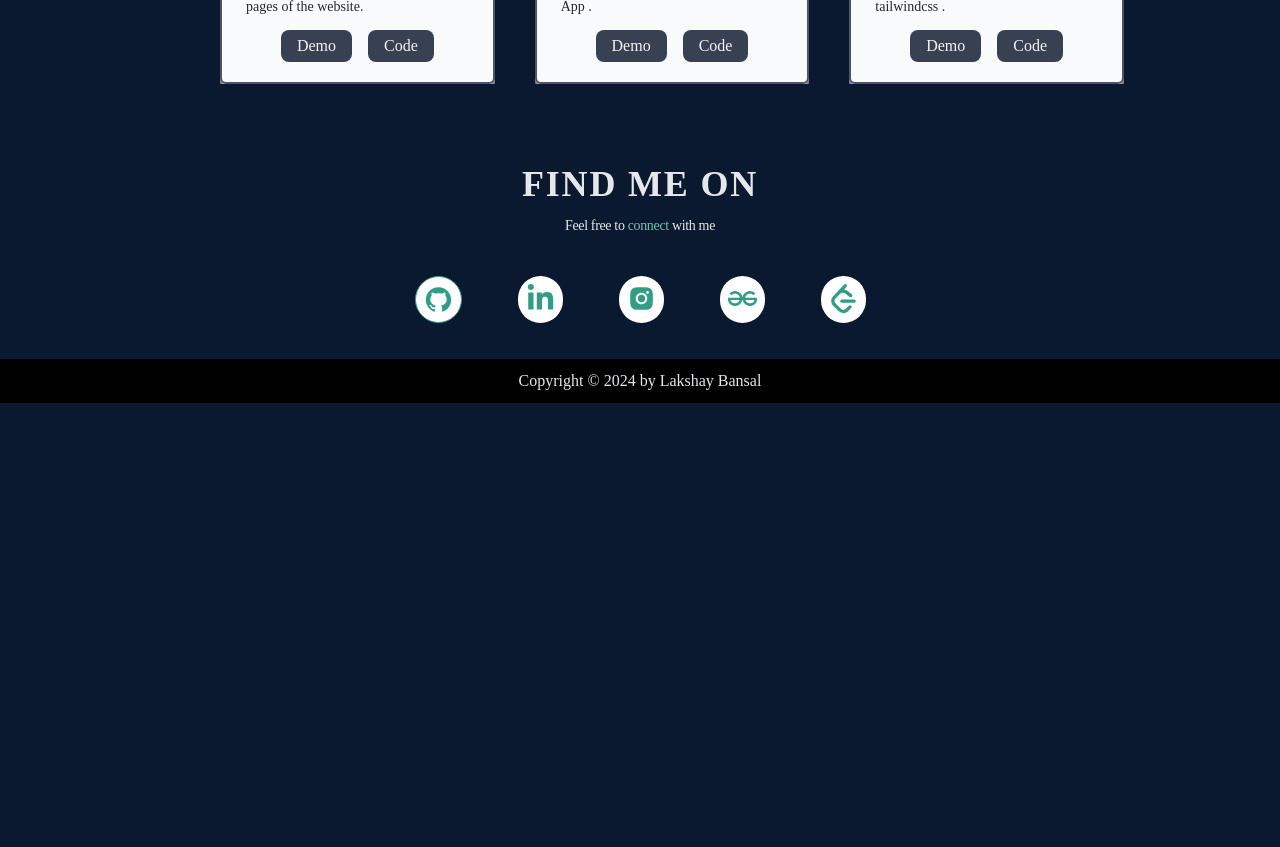
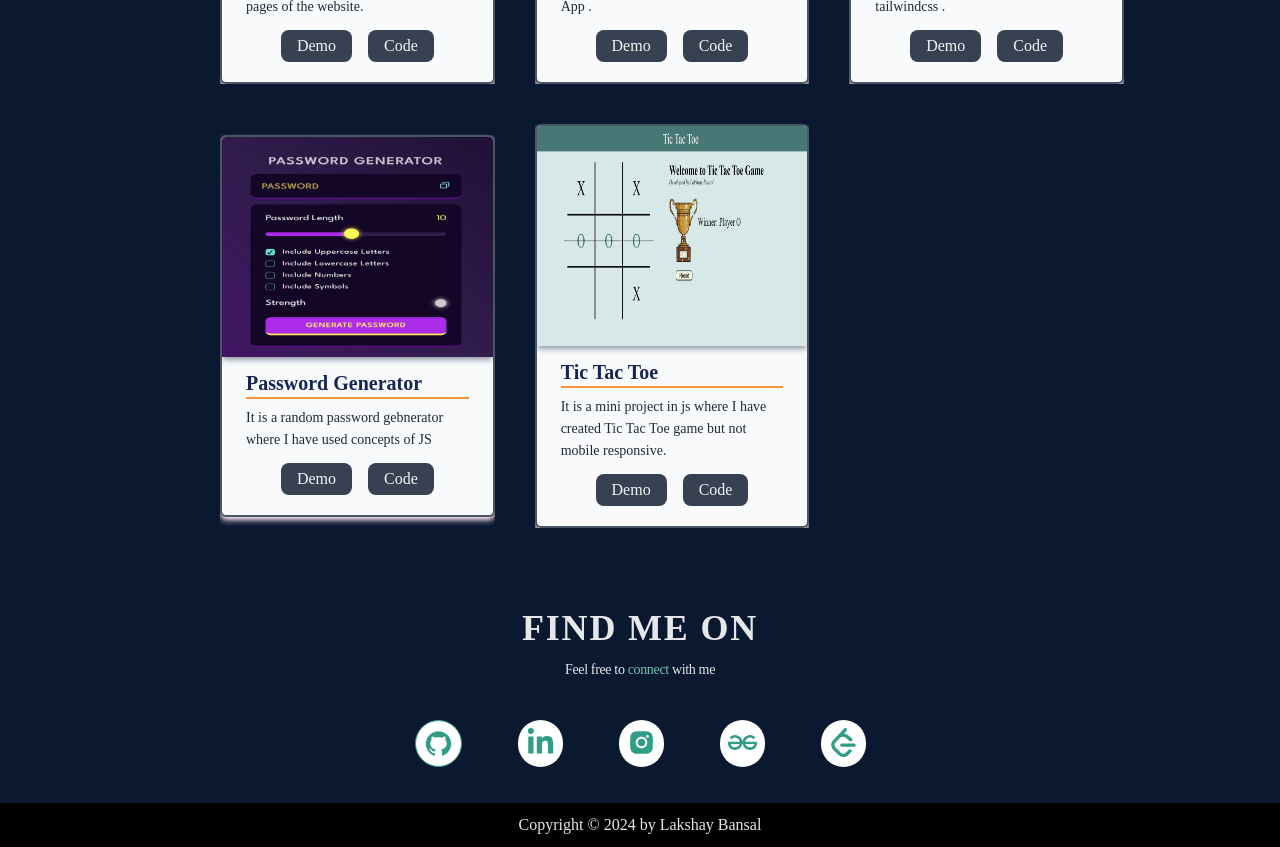
Before and after one commit to laksh0786/Lakshay-s-Portfolio, a React (Create React App) app: page /projects in a window 1280 px wide. Shown: the part 980-1827 px from the top of the page. Before the commit the page ends 1383 px from the top, so only its background shows below. Built offline with nearby package versions, Linux system fonts and the light colour scheme.

Commit message:
Adding projects

```diff
--- a/src/projectData.js
+++ b/src/projectData.js
@@ -4,6 +4,8 @@ import BlogWebApp from "./assets/Project/BlogWebApp.jpeg";
 import RandomMeme from "./assets/Project/RandomMeme.jpeg";
 import CourseSel from "./assets/Project/CourseSel.jpeg";
 import Todo from "./assets/Project/Todo.jpg";
+import passwordGenerator from "./assets/Project/password-generator.jpg"
+import tictactoe from "./assets/Project/tictactoe.jpg"
 
 
 
@@ -59,6 +61,22 @@ const projectData = [
         githubLink : "https://github.com/laksh0786/Course-Selector"
     },
 
+    {
+        name:"Password Generator",
+        image:passwordGenerator,
+        description:"It is a random password gebnerator where I have used concepts of JS ",
+        demoLink : "https://laksh0786.github.io/Random-Password-Generator/",
+        githubLink : "https://github.com/laksh0786/Random-Password-Generator"
+    },
+
+    {
+        name:"Tic Tac Toe",
+        image:tictactoe,
+        description:"It is a mini project in js where I have created Tic Tac Toe game but not mobile responsive. ",
+        demoLink : "https://laksh0786.github.io/Tic-Tac-Toe/",
+        githubLink : "https://github.com/laksh0786/Tic-Tac-Toe"
+    },
+
 
 
 ]
```
Also changed, not shown: src/assets/Project/password-generator.jpg (added), src/assets/Project/tictactoe.jpg (added).
